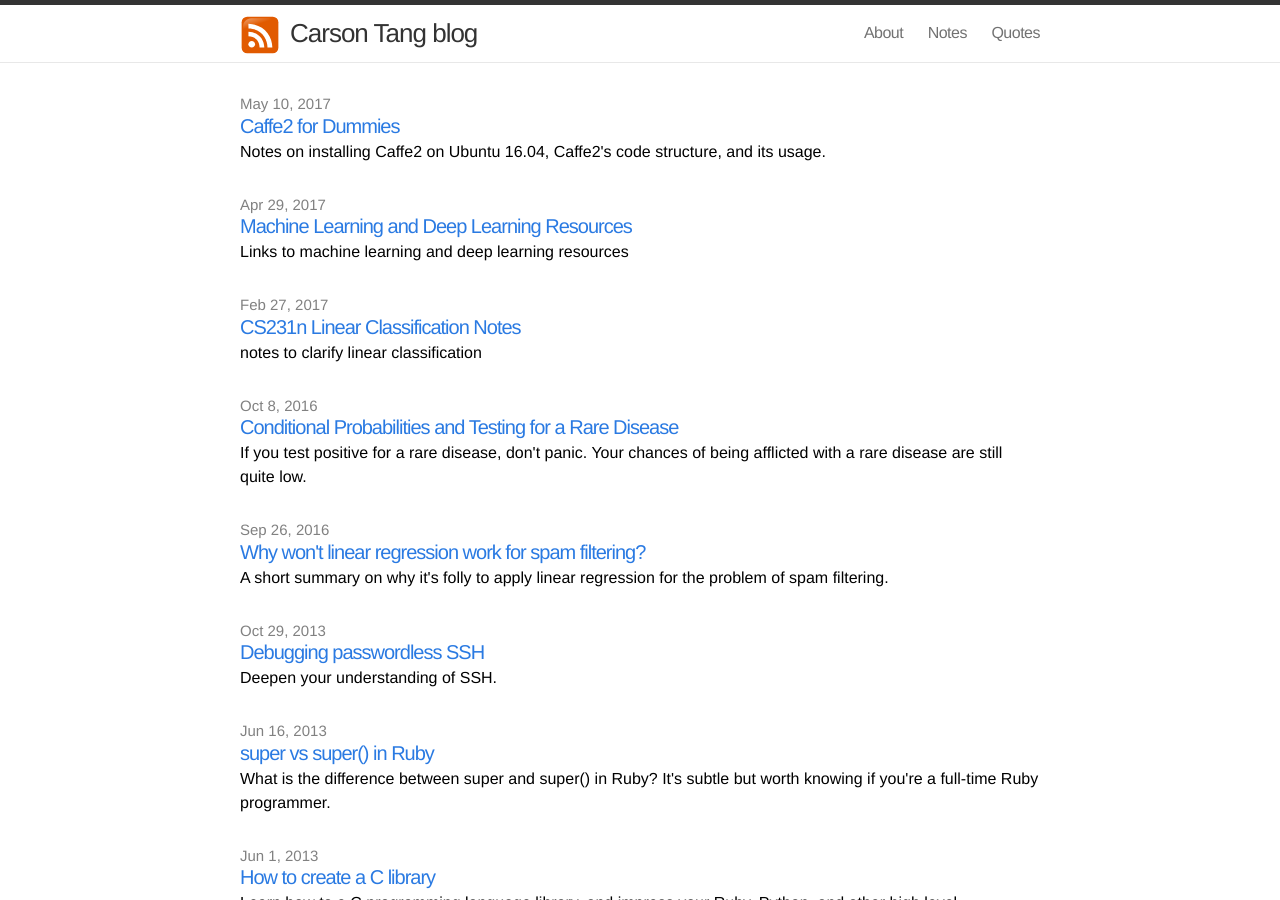
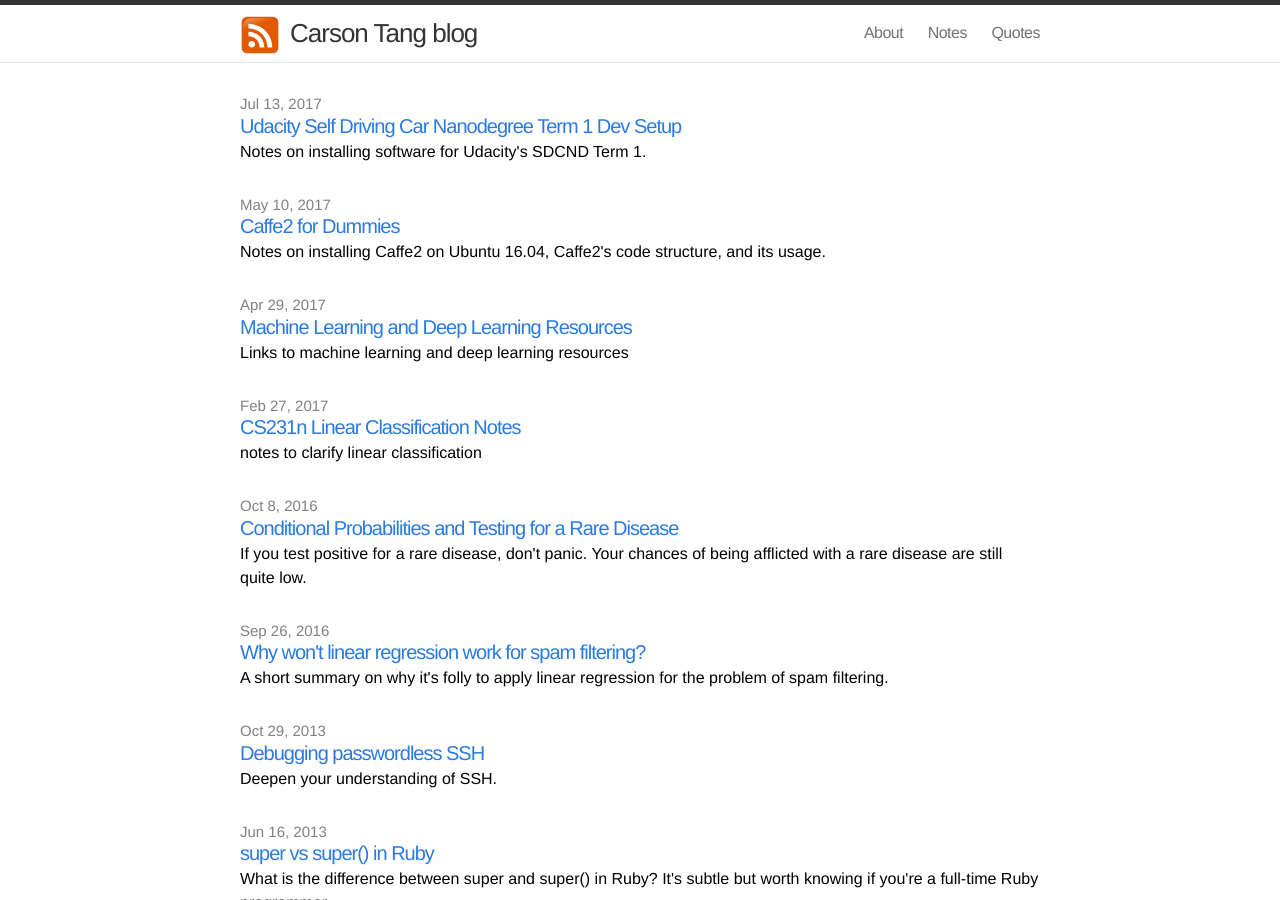
Before and after one commit to carsontang/carsontang.github.io, a Jekyll site: the page built from index.html, in a window 1280 px wide and 900 px high. Built offline with Jekyll 4.4.1, drawn with Linux system fonts in a browser that asks for light colours.

Commit message:
post about setting up env for Udacity SDCND

```diff
--- /dev/null
+++ b/_posts/2017-07-13-udacity-self-driving-car-nanodegree-term1-dev-setup.md
@@ -0,0 +1,18 @@
+---
+layout: post
+title: Udacity Self Driving Car Nanodegree Term 1 Dev Setup
+excerpt: Notes on installing software for Udacity's SDCND Term 1.
+category: machine learning
+tags: [machine learning]
+---
+
+{% highlight bash %}
+mkdir udacity_sdc_nd
+cd udacity_sdc_nd
+sudo pip install virtualenv      # This may already be installed
+python3 -m venv .env             # Create a virtual environment (python3)
+source .env/bin/activate         # Activate the virtual environment
+pip install -r requirements.txt
+{% endhighlight %}
+
+See the [CarND Term 1 Starter Kit](https://github.com/udacity/CarND-Term1-Starter-Kit) if you want to use Udacity's official setup.
```
Also changed, not shown: quotes.md (+6 -0 lines).
